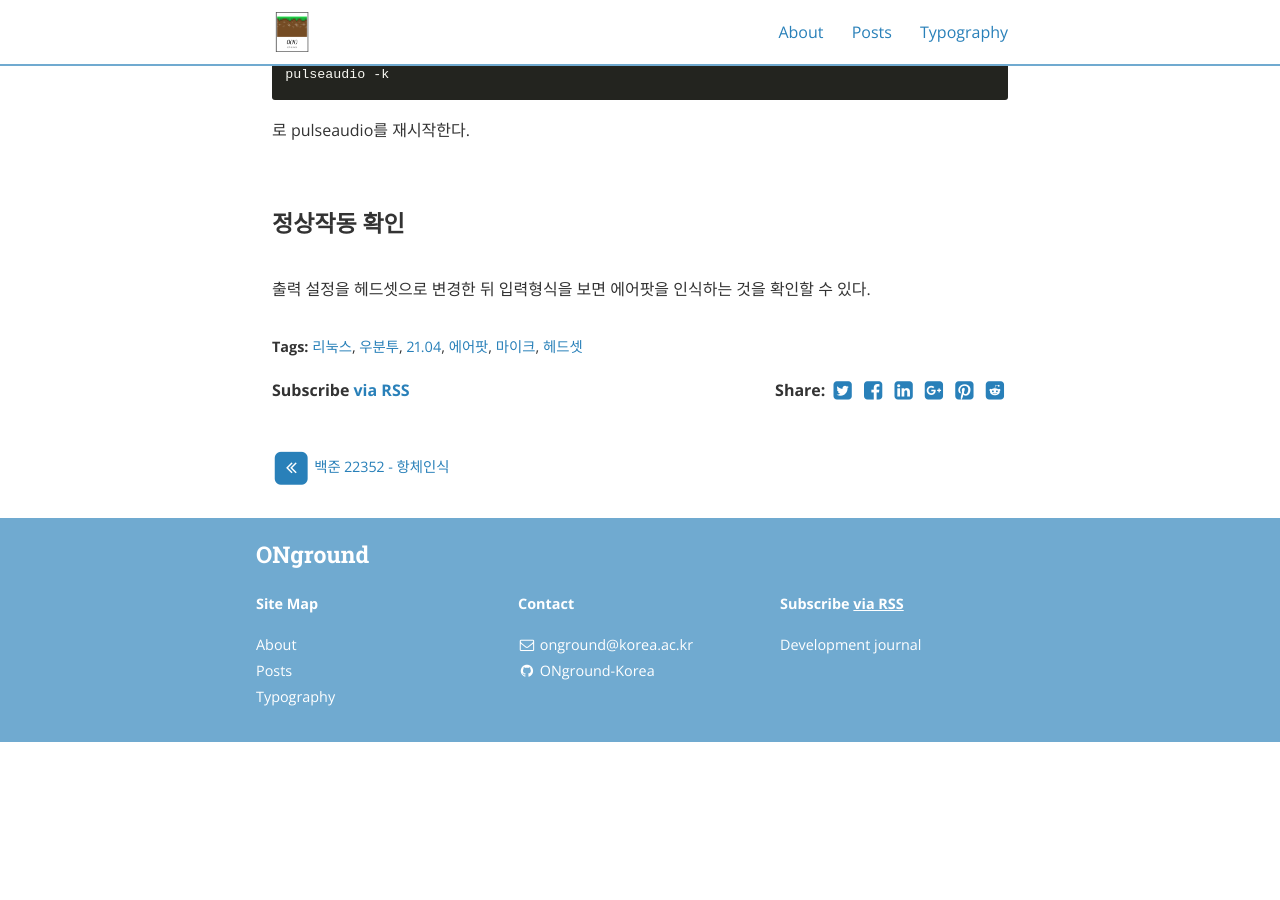
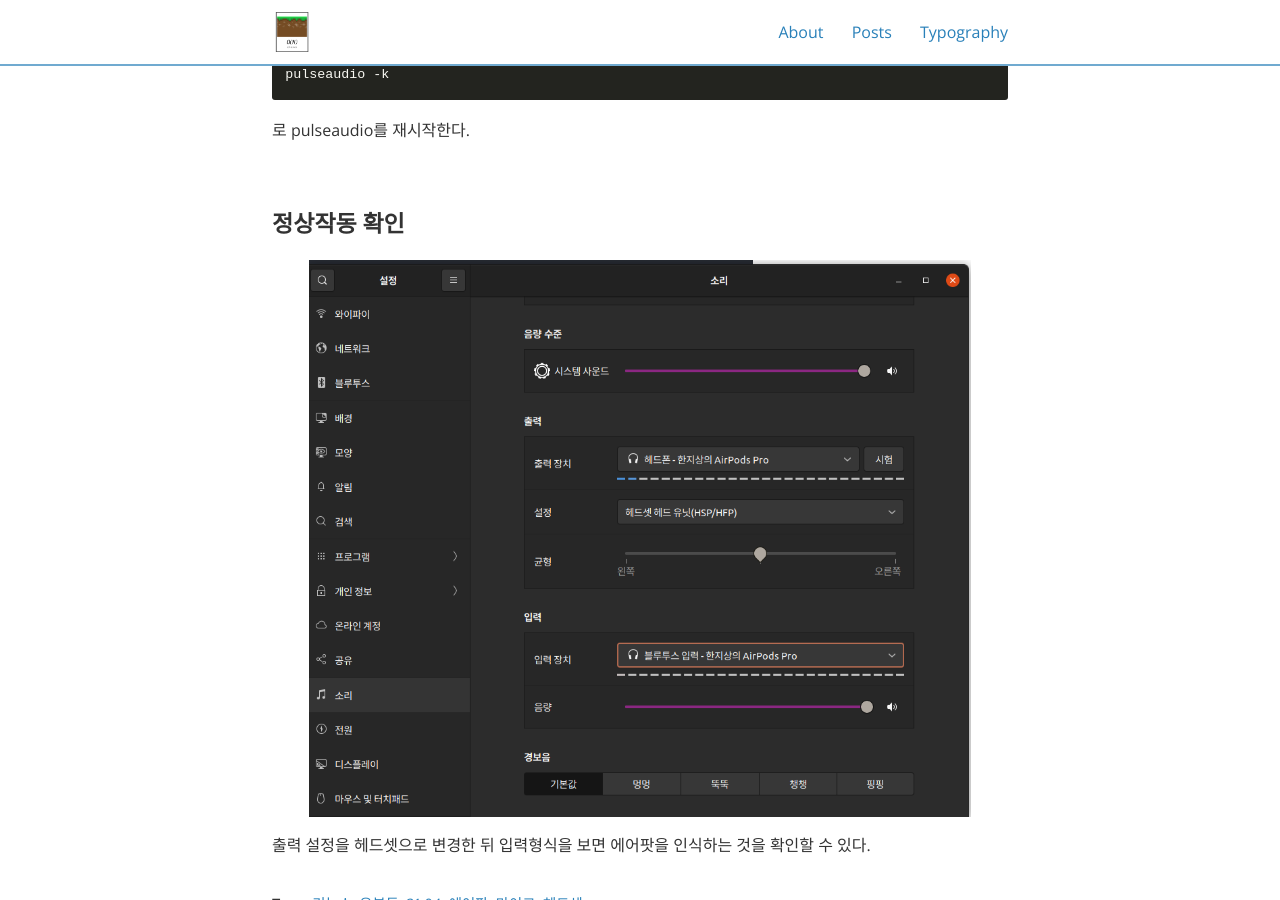
Before and after one commit to ONground-Korea/ONground-Korea.github.io, a Jekyll site: the page built from _posts/2021-08-24-컴퓨터-우분투 에어팟 마이크설정.md, in a window 1280 px wide and 900 px high, scrolled down 3735 px. Built offline with Jekyll 4.4.1, drawn with Linux system fonts in a browser that asks for light colours; nearby versions of some CDN libraries; comment, search, counter and statistics services are not loaded; before the commit the page ends 4477 px from its top, so only the background shows below that.

Commit message:
우분투 에어팟 마이크설정

```diff
--- a/_posts/2021-08-24-컴퓨터-우분투 에어팟 마이크설정.md
+++ b/_posts/2021-08-24-컴퓨터-우분투 에어팟 마이크설정.md
@@ -164,6 +164,6 @@
 
 ### 정상작동 확인
 
-![](/_posts/스크린샷_2021-08-24_23-29-36.png)
+![](/assets/스크린샷_2021-08-24_23-29-36.png)
 
 출력 설정을 헤드셋으로 변경한 뒤 입력형식을 보면 에어팟을 인식하는 것을 확인할 수 있다.
```
